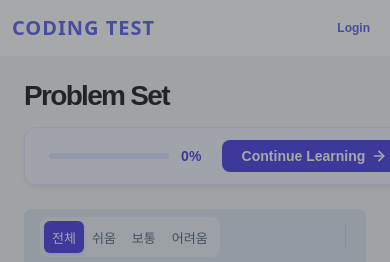
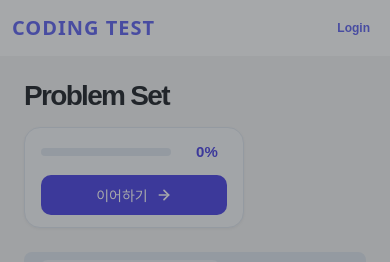
Before and after one commit to goorm-syncode/web-ide-frontend, a React (Vite) app: page / in a window 390 px wide. Shown: the top 262 px of the page. Built offline with nearby package versions, Linux system fonts and the light colour scheme; no server answers; a web font is replaced by a local one.

Commit message:
feat: add ProgressBanner component with skeleton loading state and global base styles

```diff
--- a/src/components/common/ProgressBanner.jsx
+++ b/src/components/common/ProgressBanner.jsx
@@ -30,7 +30,7 @@ const ProgressBanner = ({ progress = 0, onContinue, loading = false, className =
         <span className="progress-text">{progress}%</span>
       </div>
       <button className="progress-continue-btn" onClick={onContinue}>
-        Continue Learning
+        이어하기
         <svg
           xmlns="http://www.w3.org/2000/svg"
           width="18"
--- a/src/index.css
+++ b/src/index.css
@@ -1,3 +1,5 @@
+@import './styles/responsive.css';
+
 :root {
   --text: #6b6375;
   --text-h: #08060d;
@@ -106,6 +108,3 @@ code {
   padding: 4px 8px;
   background: var(--code-bg);
 }
-
-/* 공통 반응형 유틸리티 스타일 임포트 */
-@import './styles/responsive.css';
--- a/src/styles/components/ProgressBanner.css
+++ b/src/styles/components/ProgressBanner.css
@@ -2,76 +2,102 @@
   display: flex;
   flex-direction: row;
   align-items: center;
-  background-color: #f5f7ff;
-  border: 1px solid #e0e7ff;
-  border-radius: 12px;
-  padding: 12px 24px;
-  gap: 20px;
+  /* 목업에 근접한 색상 및 스타일 */
+  background-color: #F8FAFC;
+  border: 1px solid #E2E8F0;
+  border-radius: 16px; /* 더 둥근 모서리 */
+  padding: 10px 20px;
+  gap: 24px;
   width: 100%;
-  box-shadow: 0 4px 6px -1px rgba(0, 0, 0, 0.05), 0 2px 4px -1px rgba(0, 0, 0, 0.03);
+  box-shadow: 0 1px 3px 0 rgba(0, 0, 0, 0.05); /* 은은한 쉐도우 */
   box-sizing: border-box;
 }
 
 .progress-section {
   display: flex;
   align-items: center;
-  gap: 12px;
+  gap: 16px;
   flex-grow: 1;
 }
 
 .progress-track {
   flex: 1;
   min-width: 120px;
-  height: 6px;
-  background-color: #e0e7ff;
+  height: 8px; /* 약간 더 두껍게 */
+  background-color: #E2E8F0;
   border-radius: 100px;
   overflow: hidden;
 }
 
 .progress-fill {
   height: 100%;
-  background-color: #4f46e5;
+  background-color: #4F46E5; /* 인디고 블루 */
   border-radius: 100px;
-  transition: width 0.3s ease;
+  transition: width 0.5s cubic-bezier(0.4, 0, 0.2, 1);
 }
 
 .progress-text {
   font-family: Pretendard, sans-serif;
-  font-size: 14px;
-  font-weight: 600;
-  color: #4f46e5;
+  font-size: 15px;
+  font-weight: 700;
+  color: #4F46E5;
+  min-width: 40px;
 }
 
 .progress-continue-btn {
   display: inline-flex;
   align-items: center;
   justify-content: center;
-  background-color: #4f46e5;
+  background-color: #4F46E5;
   color: #ffffff;
   font-family: Pretendard, sans-serif;
   font-size: 14px;
   font-weight: 600;
-  padding: 8px 20px;
-  border-radius: 8px;
+  padding: 10px 24px;
+  border-radius: 10px;
   border: none;
   cursor: pointer;
-  transition: background-color 0.2s;
+  transition: all 0.2s ease;
   white-space: nowrap;
 }
 
 .progress-continue-btn:hover {
-  background-color: #4338ca;
+  background-color: #4338CA;
+  transform: translateY(-1px);
+  box-shadow: 0 4px 6px -1px rgba(79, 70, 229, 0.2);
+}
+
+.progress-continue-btn:active {
+  transform: translateY(0);
 }
 
 .progress-continue-icon {
-  margin-left: 6px;
+  margin-left: 8px;
   width: 16px;
   height: 16px;
+  transition: transform 0.2s ease;
+}
+
+.progress-continue-btn:hover .progress-continue-icon {
+  transform: translateX(2px);
+}
+
+@media (max-width: 768px) {
+  .progress-banner {
+    padding: 12px 16px;
+    gap: 16px;
+  }
 }
 
 @media (max-width: 600px) {
-  .progress-track {
-    flex-grow: 1;
+  .progress-banner {
+    flex-direction: column;
+    align-items: stretch;
+    gap: 12px;
+  }
+
+  .progress-section {
+    width: 100%;
   }
 }
 
@@ -104,6 +130,6 @@
 
 .progress-btn-skeleton {
   width: 100px;
-  height: 40px;
-  border-radius: 8px;
+  height: 44px;
+  border-radius: 10px;
 }
```
